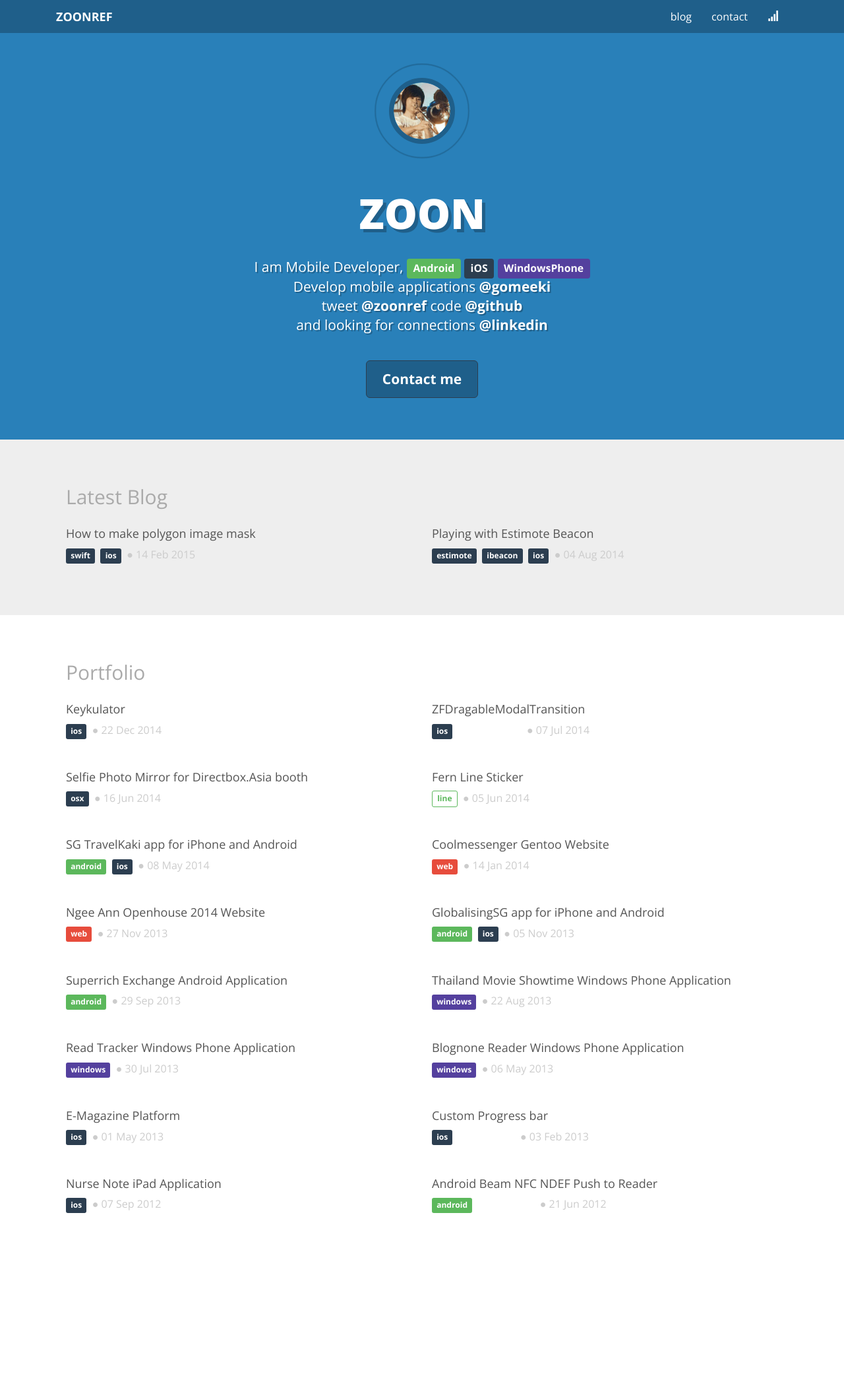
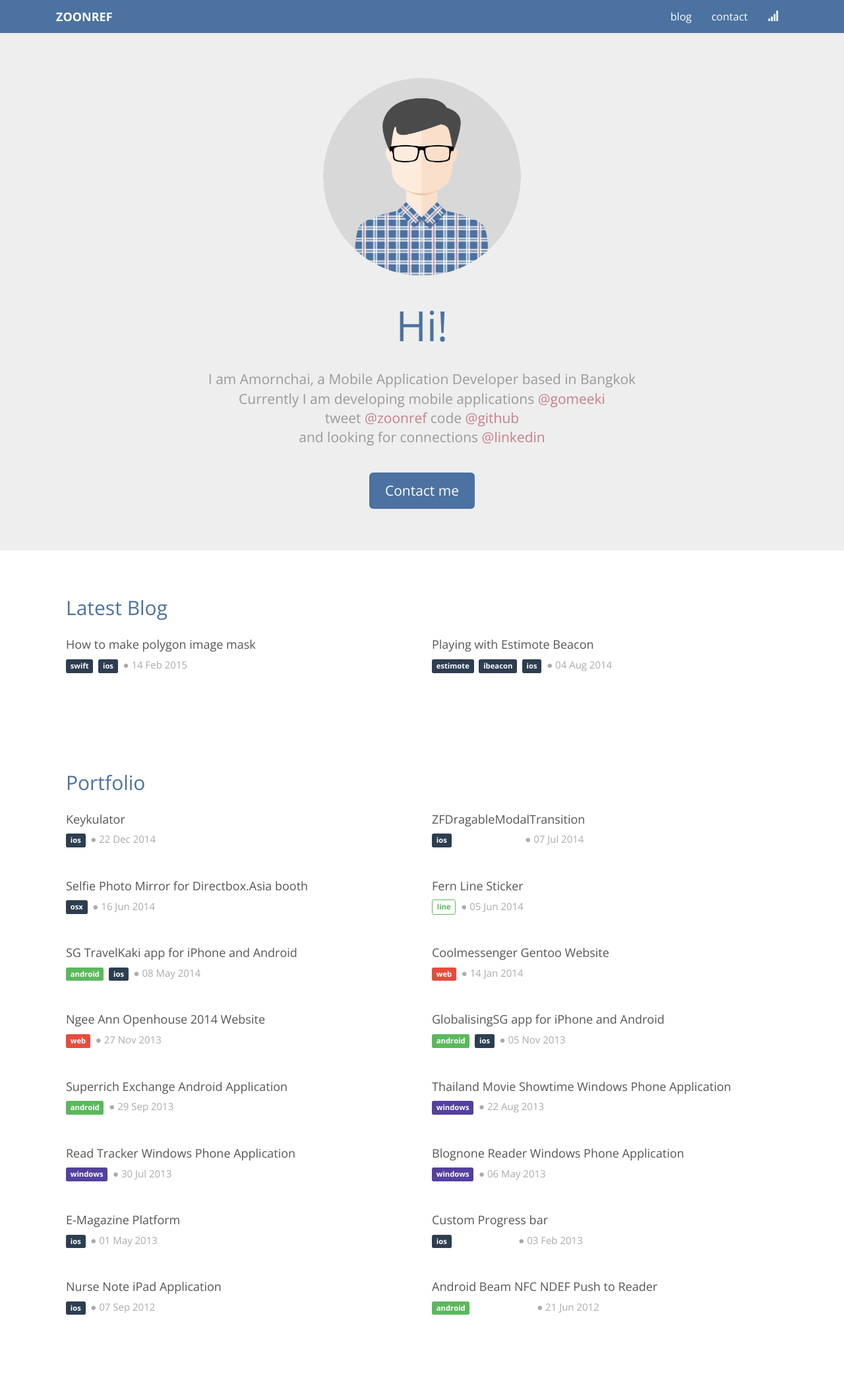
Before and after one commit to zoonooz/zoonooz.github.io, a Jekyll site: the page built from index.html, in a window 1280 px wide. Shown: the whole page at 66% size. Built offline with Jekyll 4.4.1, drawn with Linux system fonts in a browser that asks for light colours; nearby versions of some CDN libraries; Markdown is read by kramdown in place of the engine named in the settings; before the commit the page ends 1936 px from its top, so only the background shows below that; grey boxes are pictures that could not be loaded.

Commit message:
update jumbotron style

```diff
--- a/css/main.css
+++ b/css/main.css
@@ -44,18 +44,19 @@ body {
 
 /* Main marketing message and sign up button */
 .jumbotron {
-  background-color: #2980B9;
-  color: white;
+  /*background-color: #2980B9;*/
+  color: #999;
   text-align: center;
   border-bottom: 1px solid #e5e5e5;
-  text-shadow: 2px 2px #1F5F8A;
+  /*text-shadow: 2px 2px #4B72A0;*/
   font-weight: 300;
   margin-bottom: 0px;
 }
 
 .jumbotron h1 {
-  font-weight: 900;
-  text-shadow: 5px 5px #1F5F8A;
+  color: #4B72A0;
+  /*font-weight: 700;*/
+  /*text-shadow: 5px 5px #4B72A0;*/
 }
 
 .jumbotron .btn {
@@ -63,8 +64,8 @@ body {
   font-size: 21px;
   color: white;
   text-shadow: none;
-  background-color: #1F5F8A;
-  border-color: #2C3E50;
+  background-color: #4B72A0;
+  border: none;
 }
 
 .jumbotron .label {
@@ -72,12 +73,11 @@ body {
 }
 
 .jumbotron a {
-  color: white;
-  font-weight: bold;
+  color: #C77E87;
 }
 
 .jumbotron img {
-  border: 7px solid #1F5F8A;
+  /*border: 7px solid #4B72A0;*/
   border-radius: 50%;
 }
 
@@ -119,7 +119,9 @@ img {
 }
 
 .subtitle {
-  color: #ccc;
+  color: #aaa;
+  font-size: 15px;
+  font-weight: 300;
 }
 
 .post-link {
@@ -136,7 +138,7 @@ img {
 .label-line { background-color: white; color: #5cb85c; border: 1px solid #5cb85c }
 
 .circle-profile {
-    border: 2px solid #1F5F8A;
+    border: 2px solid #4B72A0;
     -webkit-border-radius: 50%;
     height: 200px;
     width: 200px;
@@ -181,11 +183,11 @@ pre code {
 }
 
 .latest-blog {
-  background-color: #EEE;
+  /*background-color: #EEE;*/
 }
 
 .index-h2 {
-  color: #aaa;
+  color: #4B72A0;
   margin-top: 30px;
   margin-bottom: 20px;
 }
@@ -220,7 +222,7 @@ pre code {
 
 /* nav bar */
 .navbg {
-  background-color: #1F5F8A;
+  background-color: #4B72A0;
 }
 
 .navbar {
@@ -245,5 +247,5 @@ pre code {
 }
 
 .navbar-inverse .navbar-nav>li>a:hover {
-  background-color: #2980B9;
+  background-color: #32557F;
 }
--- a/index.html
+++ b/index.html
@@ -5,12 +5,12 @@ title: ZOONREF
 
 <div class="jumbotron">
   <div>
-    <img src="img/zoonooz.png" width="100"/>
-    <center><div class="circle-profile"></div></center>
+    <img src="img/zoonooz.png" width="300"/>
+    <!-- <center><div class="circle-profile"></div></center> -->
   </div>
-  <h1>ZOON</h1>
+  <h1>Hi!</h1>
   <br/>
-  <p class="lead">I am Mobile Developer, <span class="label label-success">Android</span> <span class="label label-default">iOS</span> <span class="label label-primary">WindowsPhone</span> <br/>Develop mobile applications <a href="http://www.gomeeki.com/">@gomeeki</a> <br/>tweet <a href="http://www.twitter.com/zoonref">@zoonref</a> code <a href="http://github.com/zoonooz">@github</a> <br/>and looking for connections <a href="http://th.linkedin.com/in/zoonref/">@linkedin</a></p>
+  <p class="lead">I am Amornchai, a Mobile Application Developer based in Bangkok<br/>Currently I am developing mobile applications <a href="http://www.gomeeki.com/">@gomeeki</a> <br/>tweet <a href="http://www.twitter.com/zoonref">@zoonref</a> code <a href="http://github.com/zoonooz">@github</a> <br/>and looking for connections <a href="http://th.linkedin.com/in/zoonref/">@linkedin</a></p>
   <br/>
   <p><a class="btn btn-lg btn-default" href="mailto:zoonref@gmail.com" role="button">Contact me</a></p>
 </div>
```
Also changed, not shown: img/zoonooz.png.
